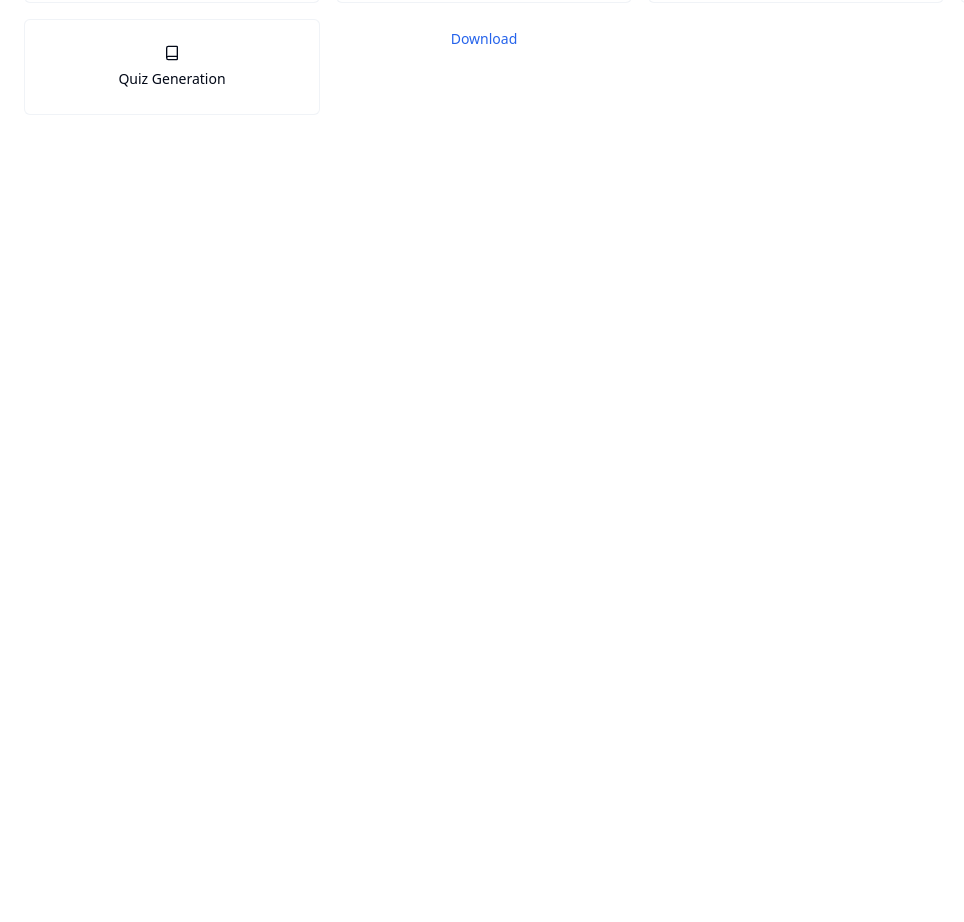
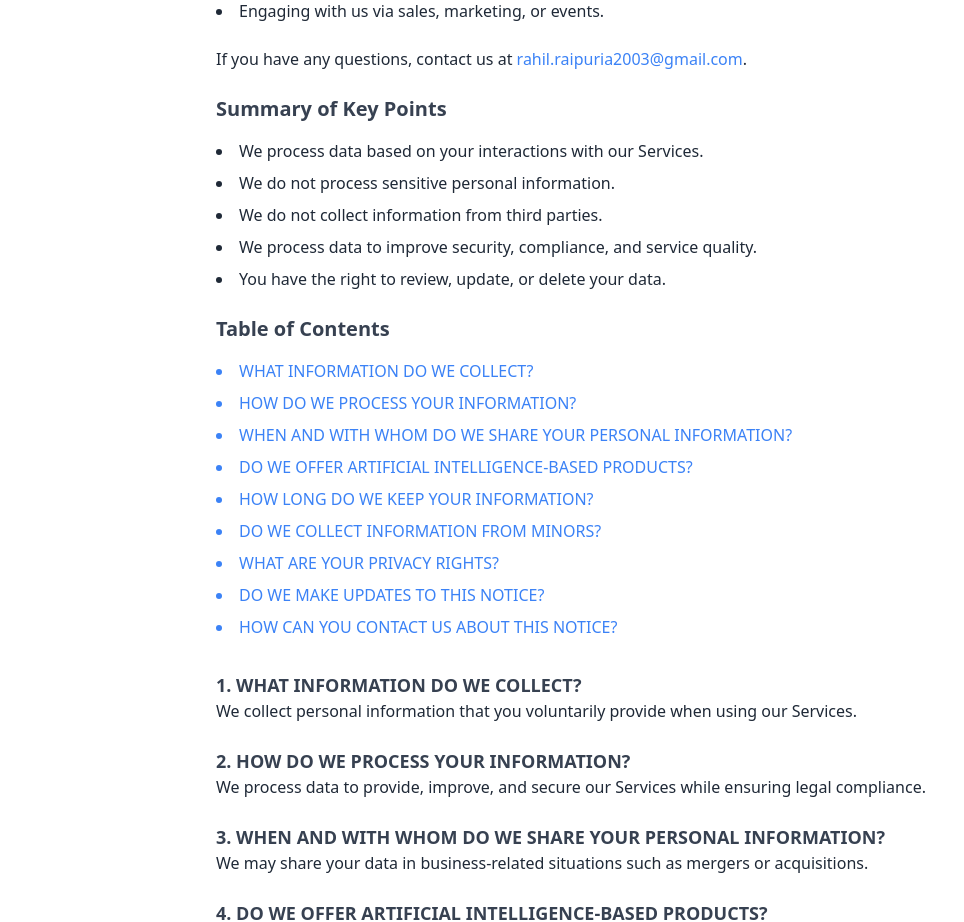
Before and after one commit to rahilraipuria/Instant-AI-News-Digest, a React (Vite) app in the folder client/AI-news-digest/: page /privacy-policy in a window 1280 px wide. Shown: the part 233-1155 px from the top of the page, without its empty margins (0-964 px from the left). Before the commit the page ends 800 px from the top, so only its background shows below. Built offline with nearby package versions, Linux system fonts and the light colour scheme; no server answers.

Commit message:
privacy policy updated

```diff
--- a/client/AI-news-digest/package.json
+++ b/client/AI-news-digest/package.json
@@ -26,6 +26,7 @@
     "lucide-react": "^0.468.0",
     "react": "^18.3.1",
     "react-dom": "^18.3.1",
+    "react-router-dom": "^7.3.0",
     "tailwind-merge": "^2.5.5",
     "tailwindcss-animate": "^1.0.7"
   },
--- a/client/AI-news-digest/src/App.jsx
+++ b/client/AI-news-digest/src/App.jsx
@@ -1,13 +1,16 @@
-
-
-import React from 'react';
-import Panel from './Panel';
+import React from "react";
+import { BrowserRouter as Router, Routes, Route } from "react-router-dom";
+import Panel from "./Panel";
+import PrivacyPolicy from "./privacyPolicy.jsx";
 
 function App() {
   return (
-    <div className="App">
-      <Panel />
-    </div>
+    <Router>
+      <Routes>
+        <Route path="/" element={<Panel />} />
+        <Route path="/privacy-policy" element={<PrivacyPolicy />} />
+      </Routes>
+    </Router>
   );
 }
 
--- /dev/null
+++ b/client/AI-news-digest/src/privacyPolicy.jsx
@@ -0,0 +1,123 @@
+import React from "react";
+
+const PrivacyPolicy = () => {
+  return (
+    <div className="max-w-4xl mx-auto px-6 py-10 text-gray-800">
+      <h1 className="text-3xl font-bold text-center mb-6 text-blue-600">Privacy Policy</h1>
+      <p className="text-sm text-gray-500 text-center mb-4">Last updated: March 18, 2025</p>
+
+      <p className="mb-4">
+        This Privacy Notice for <strong>Rahil Raipuria</strong> ("we," "us," or "our") describes how we collect, store, use, and share your personal information when you use our services.
+      </p>
+
+      <ul className="list-disc list-inside mb-6 space-y-2">
+        <li>
+          Visiting our website:{" "}
+          <a
+            href="https://instant-ai-news-digest-dashboard.onrender.com"
+            target="_blank"
+            rel="noopener noreferrer"
+            className="text-blue-500 hover:underline"
+          >
+            instant-ai-news-digest-dashboard.onrender.com
+          </a>
+        </li>
+        <li>Engaging with us via sales, marketing, or events.</li>
+      </ul>
+
+      <p className="mb-4">
+        If you have any questions, contact us at{" "}
+        <a href="mailto:rahil.raipuria2003@gmail.com" className="text-blue-500 hover:underline">
+          rahil.raipuria2003@gmail.com
+        </a>.
+      </p>
+
+      <h2 className="text-xl font-semibold mt-6 mb-4 text-gray-700">Summary of Key Points</h2>
+      <ul className="list-disc list-inside mb-6 space-y-2">
+        <li>We process data based on your interactions with our Services.</li>
+        <li>We do not process sensitive personal information.</li>
+        <li>We do not collect information from third parties.</li>
+        <li>We process data to improve security, compliance, and service quality.</li>
+        <li>You have the right to review, update, or delete your data.</li>
+      </ul>
+
+      <h2 className="text-xl font-semibold mt-6 mb-4 text-gray-700">Table of Contents</h2>
+      <ul className="list-disc list-inside space-y-2">
+        {[
+          "WHAT INFORMATION DO WE COLLECT?",
+          "HOW DO WE PROCESS YOUR INFORMATION?",
+          "WHEN AND WITH WHOM DO WE SHARE YOUR PERSONAL INFORMATION?",
+          "DO WE OFFER ARTIFICIAL INTELLIGENCE-BASED PRODUCTS?",
+          "HOW LONG DO WE KEEP YOUR INFORMATION?",
+          "DO WE COLLECT INFORMATION FROM MINORS?",
+          "WHAT ARE YOUR PRIVACY RIGHTS?",
+          "DO WE MAKE UPDATES TO THIS NOTICE?",
+          "HOW CAN YOU CONTACT US ABOUT THIS NOTICE?"
+        ].map((item, index) => (
+          <li key={index} className="text-blue-500 hover:underline cursor-pointer">
+            {item}
+          </li>
+        ))}
+      </ul>
+
+      <div className="mt-8 space-y-6">
+        <section>
+          <h3 className="text-lg font-semibold text-gray-700">1. WHAT INFORMATION DO WE COLLECT?</h3>
+          <p>We collect personal information that you voluntarily provide when using our Services.</p>
+        </section>
+
+        <section>
+          <h3 className="text-lg font-semibold text-gray-700">2. HOW DO WE PROCESS YOUR INFORMATION?</h3>
+          <p>We process data to provide, improve, and secure our Services while ensuring legal compliance.</p>
+        </section>
+
+        <section>
+          <h3 className="text-lg font-semibold text-gray-700">3. WHEN AND WITH WHOM DO WE SHARE YOUR PERSONAL INFORMATION?</h3>
+          <p>We may share your data in business-related situations such as mergers or acquisitions.</p>
+        </section>
+
+        <section>
+          <h3 className="text-lg font-semibold text-gray-700">4. DO WE OFFER ARTIFICIAL INTELLIGENCE-BASED PRODUCTS?</h3>
+          <p>Yes, we provide AI-powered search tools.</p>
+        </section>
+
+        <section>
+          <h3 className="text-lg font-semibold text-gray-700">5. HOW LONG DO WE KEEP YOUR INFORMATION?</h3>
+          <p>We retain your data as long as necessary, ensuring compliance with legal requirements.</p>
+        </section>
+
+        <section>
+          <h3 className="text-lg font-semibold text-gray-700">6. DO WE COLLECT INFORMATION FROM MINORS?</h3>
+          <p>No, we do not knowingly collect data from individuals under 18.</p>
+        </section>
+
+        <section>
+          <h3 className="text-lg font-semibold text-gray-700">7. WHAT ARE YOUR PRIVACY RIGHTS?</h3>
+          <p>You can request access, modification, or deletion of your personal data.</p>
+        </section>
+
+        <section>
+          <h3 className="text-lg font-semibold text-gray-700">8. DO WE MAKE UPDATES TO THIS NOTICE?</h3>
+          <p>Yes, we may update this notice to comply with legal requirements.</p>
+        </section>
+
+        <section>
+          <h3 className="text-lg font-semibold text-gray-700">9. HOW CAN YOU CONTACT US ABOUT THIS NOTICE?</h3>
+          <p>
+            Email:{" "}
+            <a href="mailto:rahil.raipuria2003@gmail.com" className="text-blue-500 hover:underline">
+              rahil.raipuria2003@gmail.com
+            </a>
+          </p>
+          <p>Address: Bengaluru, Karnataka 560004, India</p>
+        </section>
+      </div>
+
+      <footer className="mt-10 text-center text-gray-500 text-sm">
+        &copy; {new Date().getFullYear()} Rahil Raipuria. All Rights Reserved.
+      </footer>
+    </div>
+  );
+};
+
+export default PrivacyPolicy;
```
Also changed, not shown: 2 other files (tests, documents, lock files or other folders).
